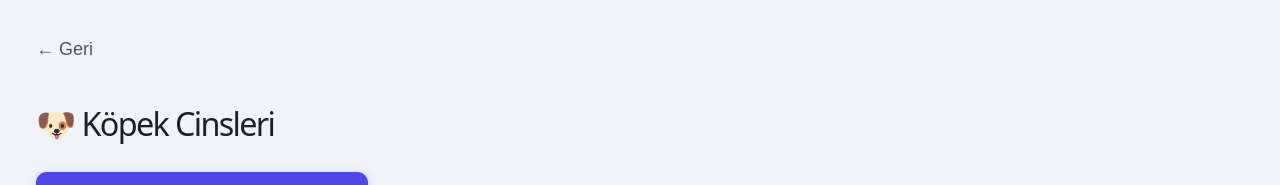
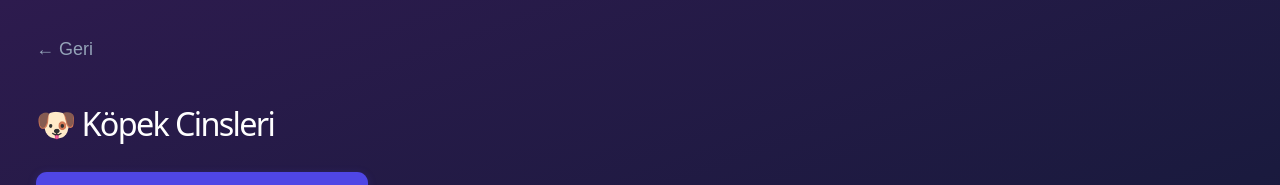
Before and after one commit to aydokafa-art/vetrapor-frontend, a React app: page /1 in a window 1280 px wide. Shown: the top 185 px of the page. Built offline with nearby package versions, Linux system fonts and the light colour scheme; no server answers; the HTML template or start-up script is replaced by a standard one.

Commit message:
Fix cat images and dark purple background

```diff
--- a/src/pages/Breeds.jsx
+++ b/src/pages/Breeds.jsx
@@ -8,10 +8,10 @@ const getHash = (str) => [...str].reduce((acc, c) => acc + c.charCodeAt(0), 0)
 
 const getImage = (animalType, breed) => {
   const h = getHash(breed)
-  if (animalType === 'kedi') return `https://loremflickr.com/400/260/cat,kitten,cute?random=${(h % 80) + 1}`
+  if (animalType === 'kedi') return `https://cataas.com/cat?seed=${(h % 100) + 1}&width=400&height=260`
   if (animalType === 'kopek') return `https://placedog.net/400/260?id=${(h % 50) + 1}`
   const seeds = ['gecko','parrot','rabbit','iguana','chameleon','hedgehog','hamster','turtle','bird','ferret']
-  return `https://loremflickr.com/400/260/${seeds[h % seeds.length]}?random=${h % 30}`
+  return `https://loremflickr.com/400/260/${seeds[h % seeds.length]},cute?random=${h % 30}`
 }
 
 const cleanBreed = (name) => {
@@ -86,9 +86,9 @@ export default function Breeds() {
 }
 
 const styles = {
-  container: { minHeight: '100vh', background: '#f0f4f8', padding: '2rem', fontFamily: 'sans-serif' },
-  back: { background: 'none', border: 'none', cursor: 'pointer', fontSize: '1rem', color: '#4a5568', marginBottom: '1rem', padding: 0 },
-  title: { fontSize: '1.8rem', color: '#1a202c', marginBottom: '2rem' },
+  container: { minHeight: '100vh', background: 'linear-gradient(160deg, #2d1b4e 0%, #1a1a3e 50%, #0f172a 100%)', padding: '2rem', fontFamily: 'sans-serif' },
+  back: { background: 'none', border: 'none', cursor: 'pointer', fontSize: '1rem', color: '#94a3b8', marginBottom: '1rem', padding: 0 },
+  title: { fontSize: '1.8rem', color: 'white', marginBottom: '2rem' },
   grid: { display: 'grid', gridTemplateColumns: 'repeat(auto-fill, minmax(200px, 1fr))', gap: '1rem' },
   card: {
     borderRadius: '0.875rem',
```
